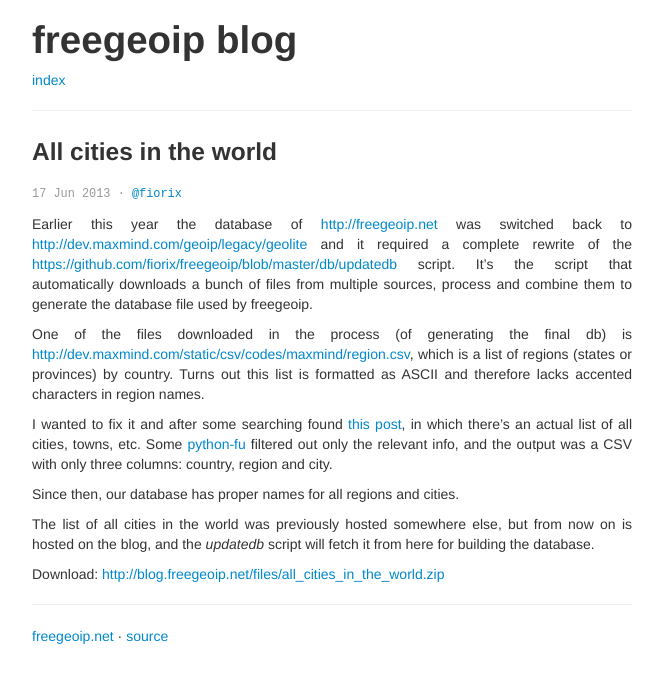
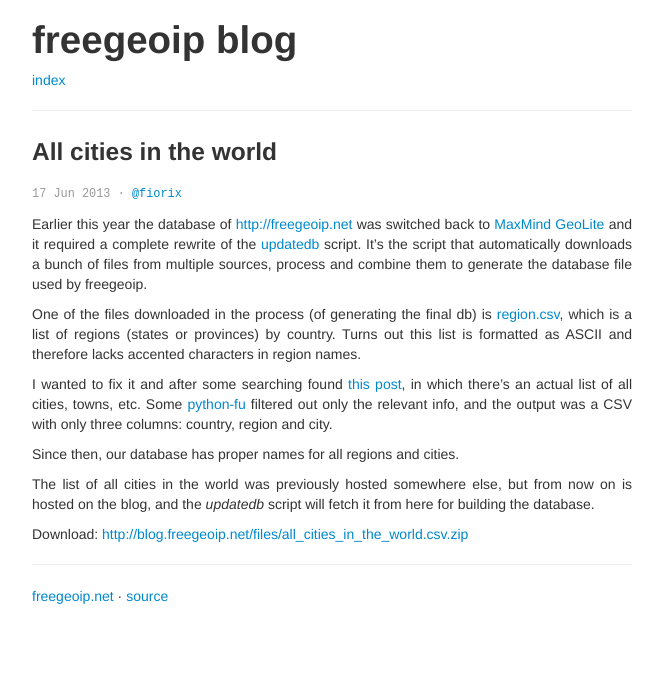
Before and after one commit to fiorix/freegeoip, a Jekyll site: the page built from _posts/2013-06-17-all-cities-in-the-world.md, in a window 1280 px wide. Shown: the top 683 px of the page, without its empty margins (308-971 px from the left). Built offline with Jekyll 4.4.1, drawn with Linux system fonts in a browser that asks for light colours; some of the changed lines change nothing that is shown.

Commit message:
fixed links

```diff
--- a/_posts/2013-06-17-all-cities-in-the-world.md
+++ b/_posts/2013-06-17-all-cities-in-the-world.md
@@ -5,17 +5,18 @@
 ---
 
 Earlier this year the database of <http://freegeoip.net> was switched back
-to [http://dev.maxmind.com/geoip/legacy/geolite](MaxMind GeoLite) and it
+to [MaxMind GeoLite](http://dev.maxmind.com/geoip/legacy/geolite) and it
 required a complete rewrite of the
-[https://github.com/fiorix/freegeoip/blob/master/db/updatedb](updatedb)
+[updatedb](https://github.com/fiorix/freegeoip/blob/master/db/updatedb)
 script. It's the script that automatically downloads a bunch of files from
 multiple sources, process and combine them to generate the database file used
 by freegeoip.
 
 One of the files downloaded in the process (of generating the final db) is
-<http://dev.maxmind.com/static/csv/codes/maxmind/region.csv>, which is a list
-of regions (states or provinces) by country. Turns out this list is formatted
-as ASCII and therefore lacks accented characters in region names.
+[region.csv](http://dev.maxmind.com/static/csv/codes/maxmind/region.csv),
+which is a list of regions (states or provinces) by country. Turns out this
+list is formatted as ASCII and therefore lacks accented characters in region
+names.
 
 I wanted to fix it and after some searching found
 [this post](<http://answers.google.com/answers/threadview/id/774429.html>),
@@ -30,4 +31,4 @@
 but from now on is hosted on the blog, and the *updatedb* script will fetch it
 from here for building the database.
 
-Download: <http://blog.freegeoip.net/files/all_cities_in_the_world.zip>
+Download: <http://blog.freegeoip.net/files/all_cities_in_the_world.csv.zip>
```
